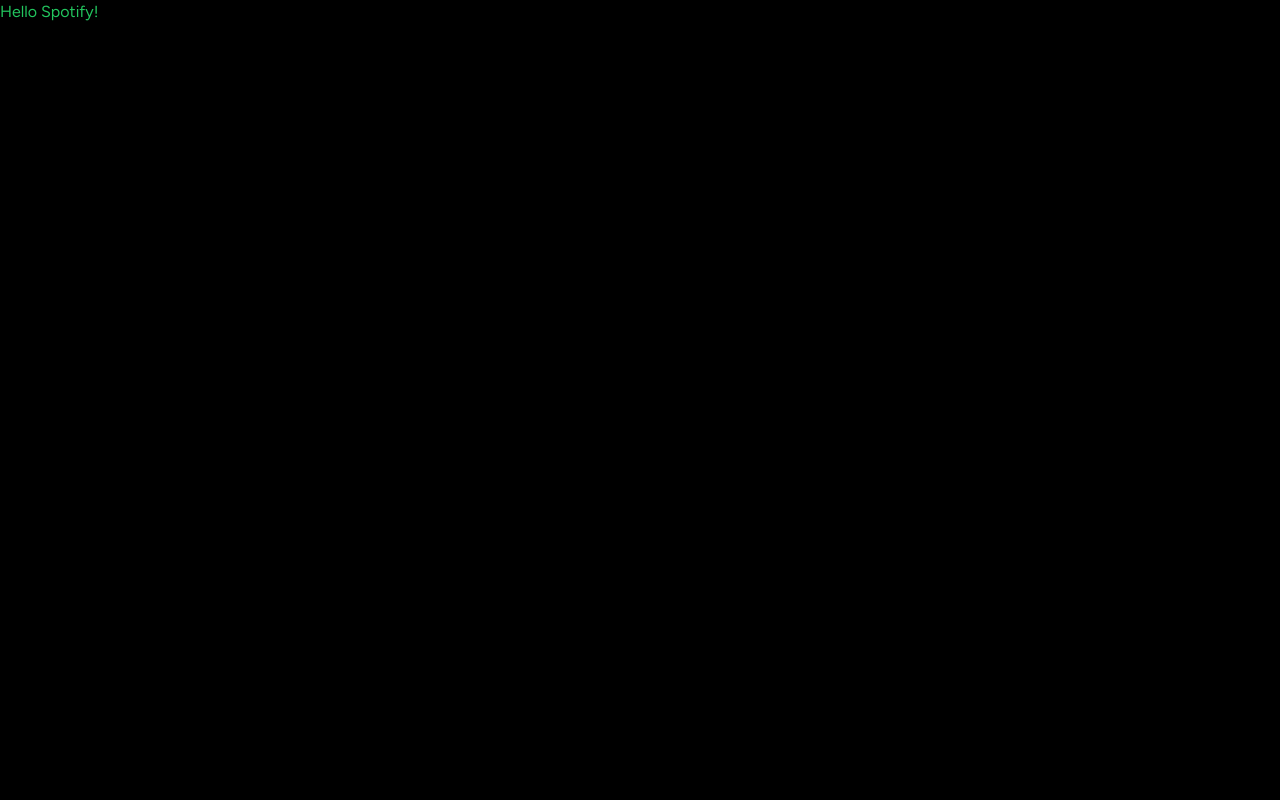
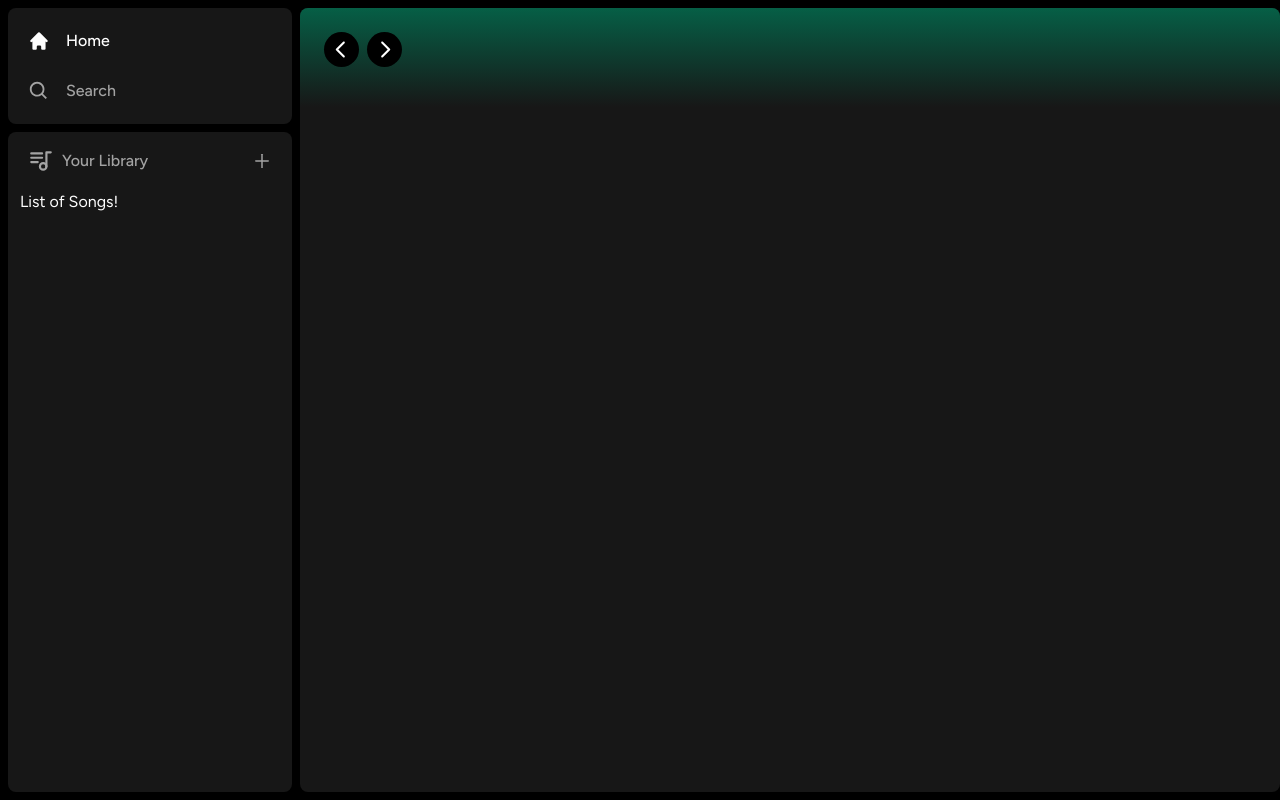
Before and after one commit to ShafiaAnsar/Spotify, a Next.js app: page / in a window 1280 px wide. Built offline with nearby package versions, Linux system fonts and the light colour scheme.

Commit message:
sidebar building

```diff
--- a/app/(site)/page.tsx
+++ b/app/(site)/page.tsx
@@ -1,6 +1,11 @@
+import Header from "@/components/Header";
 
 export default function Home() {
   return (
-    <div className="text-green-500">Hello Spotify!</div>
+    <div className="bg-neutral-900 rounded-lg h-full w-full overflow-hidden overflow-y-auto">
+       <Header>
+
+       </Header>
+    </div>
   )
 }
--- /dev/null
+++ b/components/Box.tsx
@@ -0,0 +1,17 @@
+'use client'
+
+import { twMerge } from "tailwind-merge"
+
+interface BoxProps{
+    children: React.ReactNode
+    className?:string
+}
+const Box:React.FC<BoxProps> = ({children,className}) => {
+  return (
+    <div className={twMerge(`bg-neutral-900 rounded-lg h-fit w-full `, className)}>
+        {children}
+    </div>
+  )
+}
+
+export default Box
--- /dev/null
+++ b/components/Header.tsx
@@ -0,0 +1,28 @@
+'use client'
+import {twMerge} from 'tailwind-merge'
+import { useRouter } from "next/navigation"
+import {RxCaretLeft, RxCaretRight} from 'react-icons/rx'
+interface HeaderProps{
+  children:React.ReactNode
+  className?:string
+}
+const Header:React.FC<HeaderProps> = ({children,className}) => {
+  const router = useRouter()
+  const handleLogout = ()=>{}
+  return (
+    <div className={twMerge(`h-fit bg-gradient-to-b  from-emerald-800 p-6`,className)}>
+      <div className="w-full flex mb-4 items-center justify-between">
+        <div className="hidden md:flex gap-x-2 items-center">
+          <button onClick={()=> router.back()} className='rounded-full bg-black flex items-center justify-center hover:opacity-75 transition'>
+            <RxCaretLeft className='text-white' size={35}/>
+          </button>
+          <button onClick={()=> router.forward()} className='rounded-full bg-black flex items-center justify-center hover:opacity-75 transition'>
+            <RxCaretRight className='text-white' size={35}/>
+          </button>
+        </div>
+      </div>
+    </div>
+  )
+}
+
+export default Header
--- /dev/null
+++ b/components/Library.tsx
@@ -0,0 +1,27 @@
+'use client'
+import {TbPlaylist} from 'react-icons/tb'
+import {AiOutlinePlus} from 'react-icons/ai'
+ interface LibraryProps{
+
+ }
+const Library:React.FC<LibraryProps> = ({
+
+}) => {
+    const onClick = ()=>{}
+  return (
+    <div className=" flex flex-col ">
+        <div className="flex items-center justify-between px-5 pt-4">
+            <div className="inline-flex items-center gap-x-2">
+                <TbPlaylist className='text-neutral-400' size={26}/>
+                <p className='text-neutral-400 font-medium text-md'>Your Library</p>
+            </div>
+            <AiOutlinePlus onClick={onClick} size={20} className='text-neutral-400 cursor-pointer hover:text-white transition'/>
+        </div>
+        <div className="flex flex-col gap-y-2 mt-4 px-3">
+            List of Songs!
+        </div>
+    </div>
+  )
+}
+
+export default Library
--- a/components/Sidebar.tsx
+++ b/components/Sidebar.tsx
@@ -1,6 +1,11 @@
 'use client'
 import {usePathname} from 'next/navigation'
+import {HiHome} from 'react-icons/hi'
+import {BiSearch} from 'react-icons/bi'
 import { useMemo } from 'react'
+import Box from './Box'
+import SidebarItem from './SidebarItem'
+import Library from './Library'
 interface SidebarProps{
     children:React.ReactNode
 }
@@ -8,19 +13,33 @@
      const pathname = usePathname()
      const routes = useMemo(()=>[
         {
+            icon:HiHome,
             label:'Home',
             active:pathname !== '/search',
             href:'/'
         },
         {
+            icon:BiSearch,
             label:'Search',
             active:pathname === '/search',
             href:'/search'
         }
      ],[pathname])
   return (
-    <div className="">
-        {children}
+    <div className="flex h-full">
+        <div className="hidden md:flex flex-col gap-y-2 h-full p-2 bg-black w-[300px] ">
+            <Box>
+                <div className="flex flex-col gap-y-4 px-5 py-4 ">{routes.map((item)=>(
+                    <SidebarItem key={item.label}  {...item} />
+                ))}</div>
+            </Box>
+            <Box className='overflow-y-auto h-full'>
+                <Library />
+            </Box>
+        </div>
+        <main className='h-full flex flex-1 overflow-y-auto py-2'>
+            {children}
+        </main>
     </div>
   )
 }
--- /dev/null
+++ b/components/SidebarItem.tsx
@@ -0,0 +1,23 @@
+'use client'
+import {twMerge} from 'tailwind-merge'
+import Link from "next/link"
+import { IconType } from "react-icons/lib"
+
+interface SidebarItemProps{
+icon:IconType
+label: string
+active?: boolean
+href: string
+}
+const SidebarItem:React.FC<SidebarItemProps> = ({icon:Icon,label,active,href}) => {
+  return (
+    <Link href={href} className={twMerge(`
+    flex flex-row h-auto items-center w-full  gap-x-4 font-medium cursor-pointer transition text-neutral-400 hover:text-white  py-1
+    `, active && 'text-white')}>
+    <Icon size={26}/>
+    <p className='truncate w-full'>{label}</p>
+    </Link>
+  )
+}
+
+export default SidebarItem
```
Also changed, not shown: package.json (+6 -4 lines), 1 other file (tests, documents, lock files or other folders).
